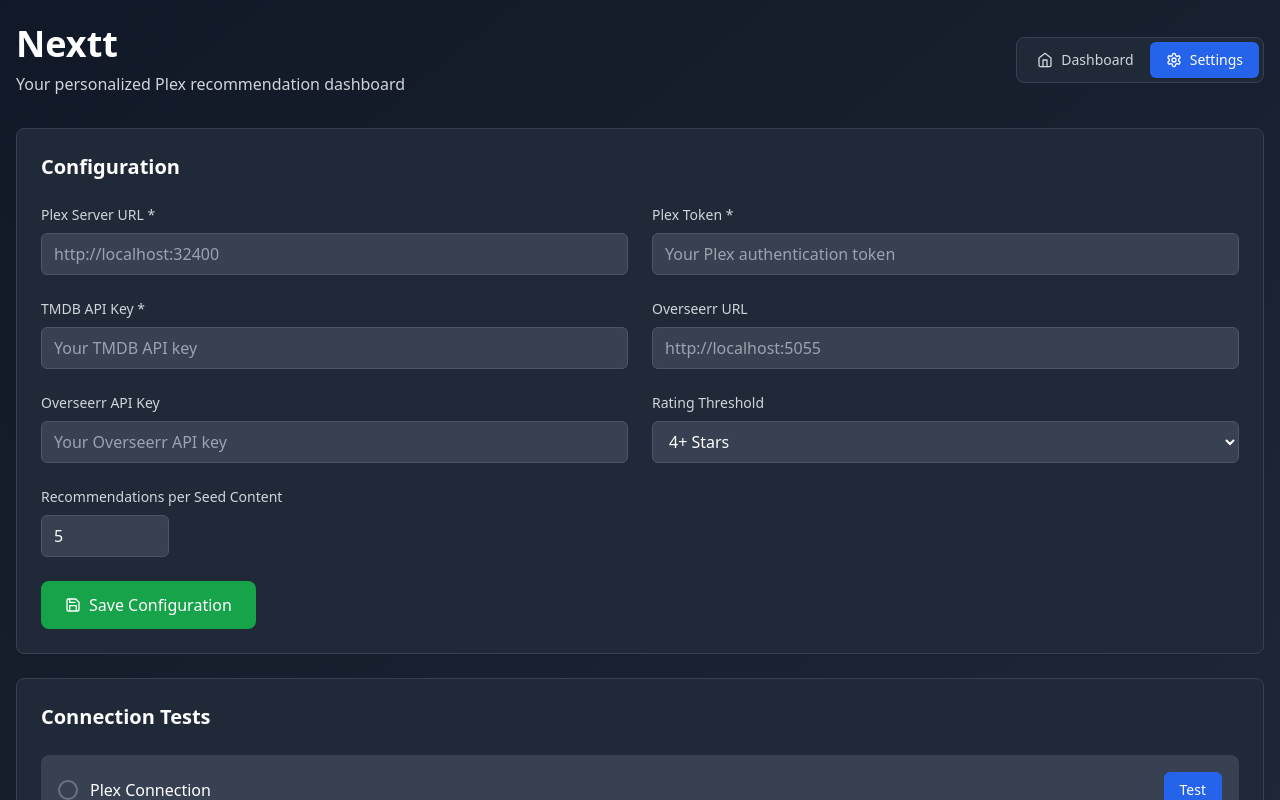
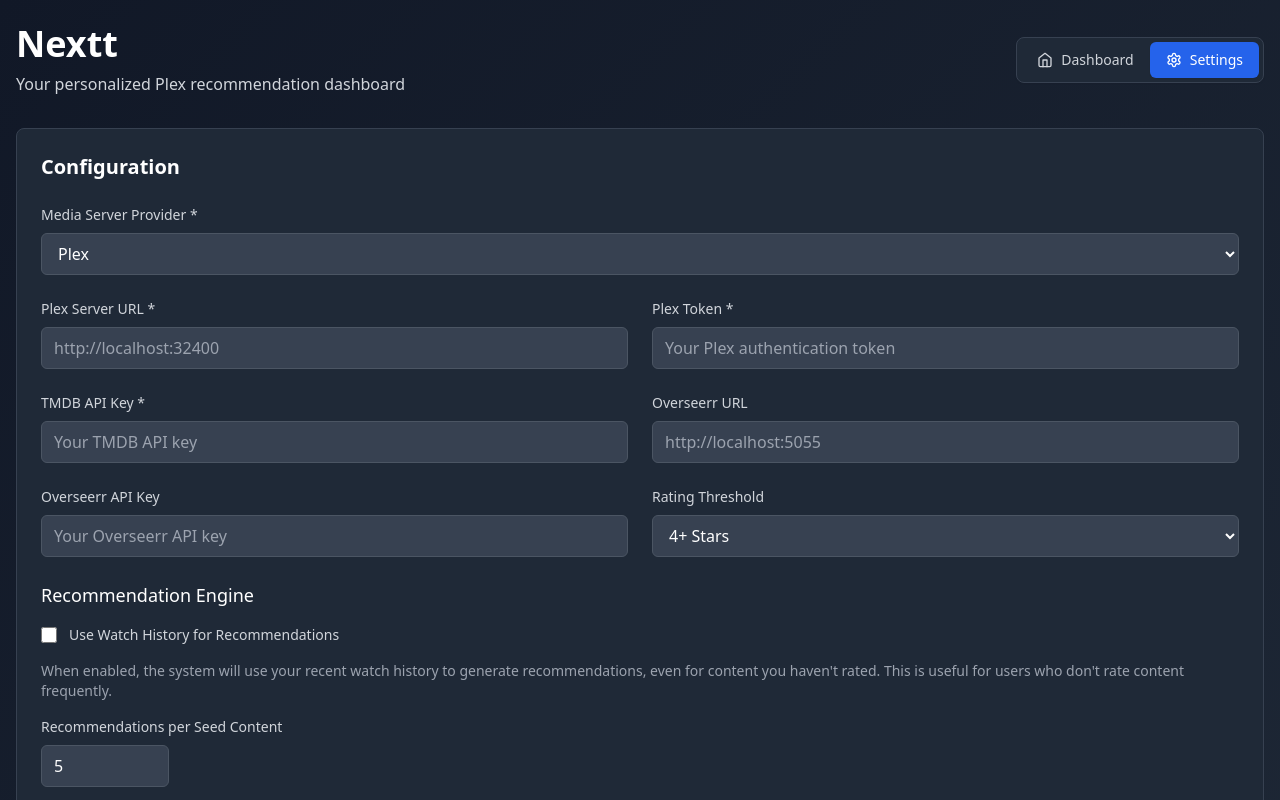
Before and after one commit to WhiskeyCoder/Nextt, a React (Vite) app: page / in a window 1280 px wide. Both pictures are taken after a click on the button "Settings". Shown: the top 800 px of the page. Built offline with nearby package versions, Linux system fonts and the light colour scheme; no server answers.

Commit message:
Update ConfigForm.tsx

```diff
--- a/src/components/ConfigForm.tsx
+++ b/src/components/ConfigForm.tsx
@@ -1,16 +1,6 @@
 import React from 'react';
 import { Save } from 'lucide-react';
 import { apiService, Config } from '../services/api';
-
-interface Config {
-  plexUrl: string;
-  plexToken: string;
-  tmdbApiKey: string;
-  overseerrUrl: string;
-  overseerrApiKey: string;
-  ratingThreshold: number;
-  recommendationsPerSeed: number;
-}
 
 interface ConfigFormProps {
   config: Config;
@@ -21,7 +11,7 @@ export function ConfigForm({ config, onConfigChange }: ConfigFormProps) {
   const [isSaving, setIsSaving] = React.useState(false);
   const [saveMessage, setSaveMessage] = React.useState('');
 
-  const updateConfig = (field: keyof Config, value: string | number) => {
+  const updateConfig = (field: keyof Config, value: string | number | boolean) => {
     onConfigChange({ ...config, [field]: value });
   };
 
@@ -37,10 +27,10 @@ export function ConfigForm({ config, onConfigChange }: ConfigFormProps) {
       console.log('Config saved:', response);
     } catch (error) {
       console.error('Full save error:', error);
-      console.error('Error type:', error.constructor.name);
-      console.error('Error message:', error.message);
+      console.error('Error type:', error instanceof Error ? error.constructor.name : 'Unknown');
+      console.error('Error message:', error instanceof Error ? error.message : 'Unknown error');
 
-      let errorMessage = error.message;
+      let errorMessage = error instanceof Error ? error.message : 'Unknown error';
       if (error instanceof TypeError && error.message === 'Failed to fetch') {
         errorMessage = 'Cannot connect to backend server. Please check if the server is running on port 3001.';
       }
@@ -53,6 +43,23 @@ export function ConfigForm({ config, onConfigChange }: ConfigFormProps) {
 
   return (
     <div className="space-y-6">
+      {/* Provider Selection */}
+      <div>
+        <label className="block text-sm font-medium text-gray-300 mb-2">
+          Media Server Provider *
+        </label>
+        <select
+          value={config.provider}
+          onChange={(e) => updateConfig('provider', e.target.value as 'plex' | 'jellyfin')}
+          className="w-full px-3 py-2 bg-gray-700 border border-gray-600 text-white rounded-md focus:outline-none focus:ring-2 focus:ring-blue-500 focus:border-transparent"
+        >
+          <option value="plex">Plex</option>
+          <option value="jellyfin">Jellyfin</option>
+        </select>
+      </div>
+
+      {/* Plex Configuration */}
+      {config.provider === 'plex' && (
         <div className="grid grid-cols-1 md:grid-cols-2 gap-6">
           <div>
             <label className="block text-sm font-medium text-gray-300 mb-2">
@@ -79,7 +86,55 @@ export function ConfigForm({ config, onConfigChange }: ConfigFormProps) {
               className="w-full px-3 py-2 bg-gray-700 border border-gray-600 text-white rounded-md focus:outline-none focus:ring-2 focus:ring-blue-500 focus:border-transparent"
             />
           </div>
+        </div>
+      )}
 
+      {/* Jellyfin Configuration */}
+      {config.provider === 'jellyfin' && (
+        <div className="grid grid-cols-1 md:grid-cols-2 gap-6">
+          <div>
+            <label className="block text-sm font-medium text-gray-300 mb-2">
+              Jellyfin Server URL *
+            </label>
+            <input
+              type="url"
+              value={config.jellyfinUrl}
+              onChange={(e) => updateConfig('jellyfinUrl', e.target.value)}
+              placeholder="http://localhost:8096"
+              className="w-full px-3 py-2 bg-gray-700 border border-gray-600 text-white rounded-md focus:outline-none focus:ring-2 focus:ring-blue-500 focus:border-transparent"
+            />
+          </div>
+
+          <div>
+            <label className="block text-sm font-medium text-gray-300 mb-2">
+              Jellyfin API Key *
+            </label>
+            <input
+              type="password"
+              value={config.jellyfinApiKey}
+              onChange={(e) => updateConfig('jellyfinApiKey', e.target.value)}
+              placeholder="Your Jellyfin API key"
+              className="w-full px-3 py-2 bg-gray-700 border border-gray-600 text-white rounded-md focus:outline-none focus:ring-2 focus:ring-blue-500 focus:border-transparent"
+            />
+          </div>
+
+          <div>
+            <label className="block text-sm font-medium text-gray-300 mb-2">
+              Jellyfin User ID *
+            </label>
+            <input
+              type="text"
+              value={config.jellyfinUserId}
+              onChange={(e) => updateConfig('jellyfinUserId', e.target.value)}
+              placeholder="Your Jellyfin user ID"
+              className="w-full px-3 py-2 bg-gray-700 border border-gray-600 text-white rounded-md focus:outline-none focus:ring-2 focus:ring-blue-500 focus:border-transparent"
+            />
+          </div>
+        </div>
+      )}
+
+      {/* Common Configuration */}
+      <div className="grid grid-cols-1 md:grid-cols-2 gap-6">
         <div>
           <label className="block text-sm font-medium text-gray-300 mb-2">
             TMDB API Key *
@@ -135,15 +190,27 @@ export function ConfigForm({ config, onConfigChange }: ConfigFormProps) {
         </div>
       </div>
 
-      {saveMessage && (
-        <div className={`p-3 rounded-md text-sm ${
-          saveMessage.includes('Error')
-            ? 'bg-red-900/20 border border-red-700 text-red-200'
-            : 'bg-green-900/20 border border-green-700 text-green-200'
-        }`}>
-          {saveMessage}
+      {/* Recommendation Engine Settings */}
+      <div className="space-y-4">
+        <h3 className="text-lg font-medium text-white">Recommendation Engine</h3>
+
+        <div className="flex items-center space-x-3">
+          <input
+            type="checkbox"
+            id="useWatchHistory"
+            checked={config.useWatchHistory}
+            onChange={(e) => updateConfig('useWatchHistory', e.target.checked)}
+            className="w-4 h-4 text-blue-600 bg-gray-700 border-gray-600 rounded focus:ring-blue-500 focus:ring-2"
+          />
+          <label htmlFor="useWatchHistory" className="text-sm font-medium text-gray-300">
+            Use Watch History for Recommendations
+          </label>
         </div>
-      )}
+
+        <p className="text-sm text-gray-400">
+          When enabled, the system will use your recent watch history to generate recommendations,
+          even for content you haven't rated. This is useful for users who don't rate content frequently.
+        </p>
 
         <div>
           <label className="block text-sm font-medium text-gray-300 mb-2">
@@ -159,6 +226,36 @@ export function ConfigForm({ config, onConfigChange }: ConfigFormProps) {
           />
         </div>
 
+        {config.useWatchHistory && (
+          <div>
+            <label className="block text-sm font-medium text-gray-300 mb-2">
+              Watch History Limit
+            </label>
+            <input
+              type="number"
+              min="10"
+              max="50"
+              value={config.watchHistoryLimit}
+              onChange={(e) => updateConfig('watchHistoryLimit', parseInt(e.target.value))}
+              className="w-32 px-3 py-2 bg-gray-700 border border-gray-600 text-white rounded-md focus:outline-none focus:ring-2 focus:ring-blue-500 focus:border-transparent"
+            />
+            <p className="text-sm text-gray-400 mt-1">
+              Number of recently watched items to use for recommendations (10-50)
+            </p>
+          </div>
+        )}
+      </div>
+
+      {saveMessage && (
+        <div className={`p-3 rounded-md text-sm ${
+          saveMessage.includes('Error')
+            ? 'bg-red-900/20 border border-red-700 text-red-200'
+            : 'bg-green-900/20 border border-green-700 text-green-200'
+        }`}>
+          {saveMessage}
+        </div>
+      )}
+
       <button
         onClick={handleSave}
         disabled={isSaving}
```
Lines whose indentation alone changed are shown as unchanged.
